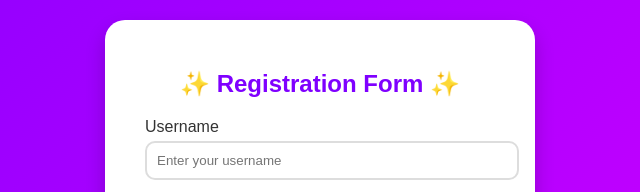
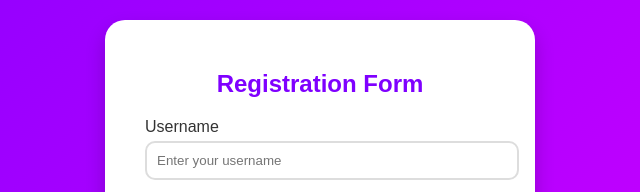
Before and after one commit to AnupamYadavAnurag/Web-Dev-Learning, a plain HTML site: page Form Validation/index.html in a window 1280 px wide. Shown: the part 191-383 px from the top of the page, 320-960 px from the left. Drawn offline with Linux system fonts and the light colour scheme.

Commit message:
Update registration form layout and title

```diff
--- a/Form Validation/index.html
+++ b/Form Validation/index.html
@@ -8,7 +8,7 @@
 </head>
 <body>
   <div class="container">
-    <h2>✨ Registration Form ✨</h2>
+    <h2>Registration Form</h2>
     <form id="myForm" onsubmit="return validateForm()">
       <div class="input-group">
         <label>Username</label>
```
